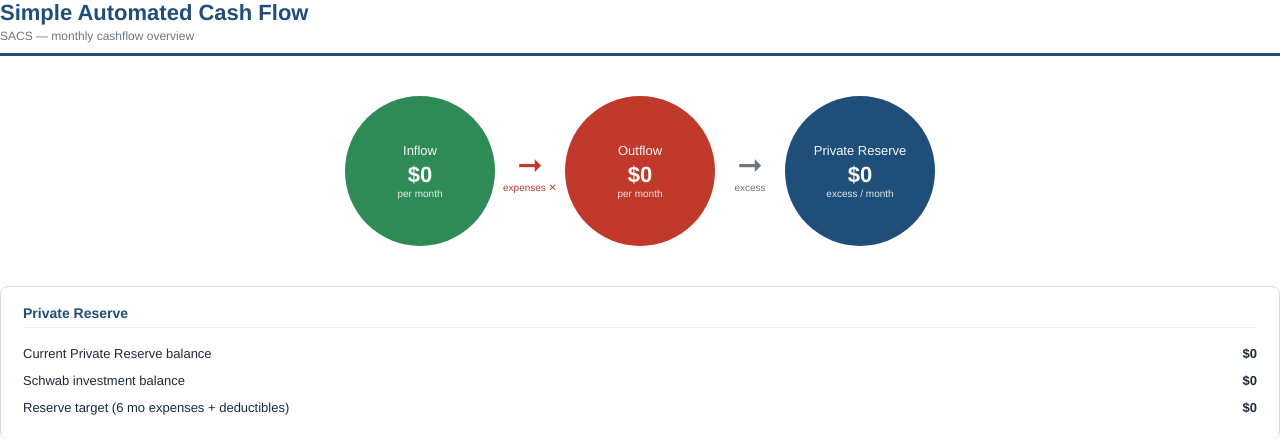
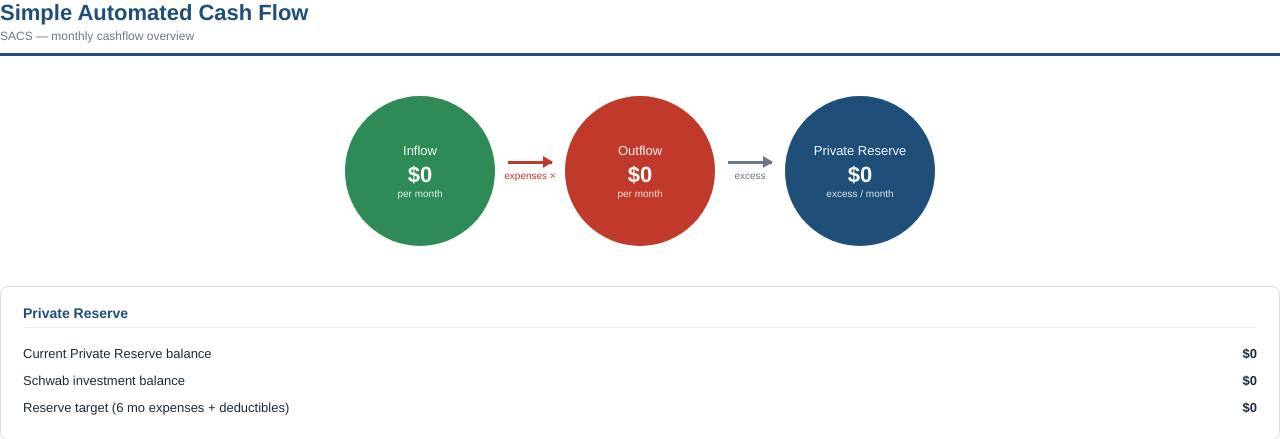
Before and after one commit to mowgly77/aw-client-report-portal, a Flask app: template templates/pdf_sacs.html in a window 1280 px wide. Shown: the top 439 px of the page. Run offline with Flask 3, Linux system fonts and the light colour scheme; the template is opened without the code that fills it, so the values that code supplies are empty.

Commit message:
Fix PDF arrow and X icons rendering as boxes in WeasyPrint
Replace Unicode heavy-arrow (U+278E) and cross (U+2715) characters with
CSS-drawn arrow (border trick) and HTML &times; entity. Liberation fonts
in the container do not include those dingbats, causing tofu squares in
the generated PDF.

```diff
--- a/templates/pdf_sacs.html
+++ b/templates/pdf_sacs.html
@@ -18,9 +18,12 @@
   .inflow { background: #2e8b57; }
   .outflow { background: #c0392b; }
   .reserve { background: #1f4e79; }
-  .arrow { flex: 0 0 70px; text-align: center; color: #6b7785; position: relative; }
-  .arrow .line { font-size: 30px; line-height: 1; }
-  .arrow .cap { font-size: 10px; display:block; margin-top:2px;}
+  .arrow { flex: 0 0 70px; text-align: center; color: #6b7785; display:flex; flex-direction:column; align-items:center; justify-content:center; }
+  .arrow .line { display:block; width:44px; height:3px; background:currentColor; position:relative; }
+  .arrow .line::after { content:''; position:absolute; right:-1px; top:-5px;
+    border-top:6px solid transparent; border-bottom:6px solid transparent;
+    border-left:10px solid currentColor; }
+  .arrow .cap { font-size:10px; display:block; margin-top:6px; }
   .arrow.red { color: #c0392b; }
   .panel { border: 1px solid #d7dde4; border-radius: 8px; padding: 18px 22px; margin-top: 30px; }
   .panel h2 { font-size: 14px; color:#1f4e79; margin:0 0 12px; border-bottom:1px solid #eef1f4; padding-bottom:6px;}
@@ -39,11 +42,11 @@
     <div class="bubble inflow">
       <span class="lbl">Inflow</span><span class="amt">{{ sacs.inflow|money }}</span><span class="per">per month</span>
     </div>
-    <div class="arrow red"><span class="line">&#10142;</span><span class="cap">expenses ✕</span></div>
+    <div class="arrow red"><span class="line"></span><span class="cap">expenses &times;</span></div>
     <div class="bubble outflow">
       <span class="lbl">Outflow</span><span class="amt">{{ sacs.outflow|money }}</span><span class="per">per month</span>
     </div>
-    <div class="arrow"><span class="line">&#10142;</span><span class="cap">excess</span></div>
+    <div class="arrow"><span class="line"></span><span class="cap">excess</span></div>
     <div class="bubble reserve">
       <span class="lbl">Private Reserve</span><span class="amt">{{ sacs.excess|money }}</span><span class="per">excess / month</span>
     </div>
```
